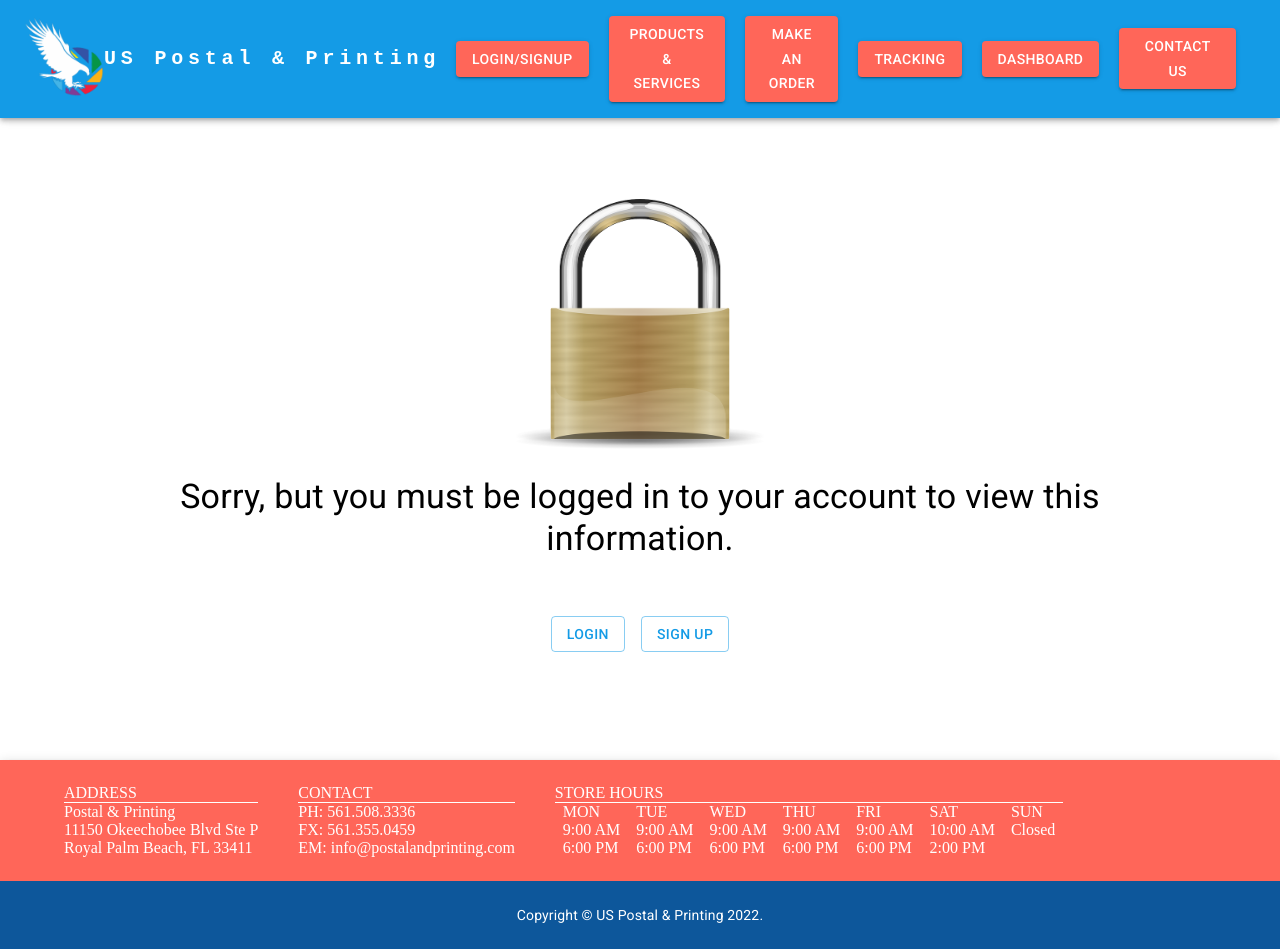
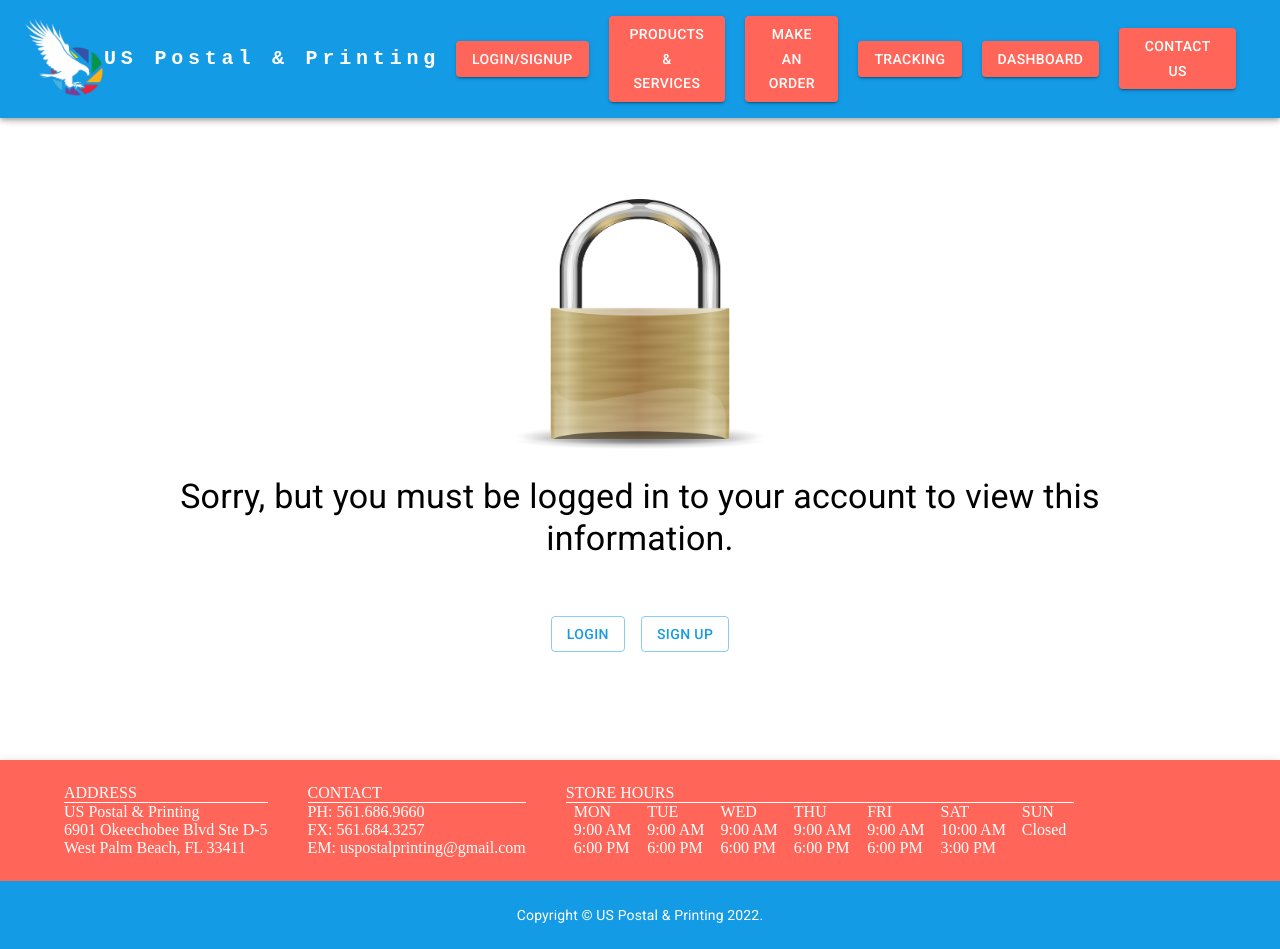
Before and after one commit to Mateo-Wallace/US-Postal-Printing, a React (Create React App) app in the folder client/: page /dashboard/1 in a window 1280 px wide. Built offline with nearby package versions, Linux system fonts and the light colour scheme; what survey-core would draw is missing.

Commit message:
updated info in second footer, changed color on first

```diff
--- a/client/src/components/Footer.js
+++ b/client/src/components/Footer.js
@@ -49,15 +49,15 @@
             <Grid container spacing={5} color='white'>
               <Grid item>
                 <Box borderBottom={1}>ADDRESS</Box>
-                <Box>Postal & Printing</Box>
-                <Box>11150 Okeechobee Blvd Ste P</Box>
-                <Box>Royal Palm Beach, FL 33411</Box>
+                <Box>US Postal & Printing</Box>
+                <Box>6901 Okeechobee Blvd Ste D-5</Box>
+                <Box>West Palm Beach, FL 33411</Box>
               </Grid>
               <Grid item>
                 <Box borderBottom={1}>CONTACT</Box>
-                <Box>PH: 561.508.3336</Box>
-                <Box>FX: 561.355.0459</Box>
-                <Box>EM: info@postalandprinting.com</Box>
+                <Box>PH: 561.686.9660</Box>
+                <Box>FX: 561.684.3257</Box>
+                <Box>EM: uspostalprinting@gmail.com</Box>
               </Grid>
               <Grid item>
                 <Box borderBottom={1}>STORE HOURS</Box>
@@ -90,7 +90,7 @@
                   <Grid item px={1}>
                     <Box>SAT</Box>
                     <Box>10:00 AM</Box>
-                    <Box>2:00 PM</Box>
+                    <Box>3:00 PM</Box>
                   </Grid>
                   <Grid item px={1}>
                     <Box>SUN</Box>
@@ -106,7 +106,7 @@
           sx={{
             py: 3,
             px: 2,
-            backgroundColor: 'primary.dark',
+            backgroundColor: 'primary',
           }}
         >
           <Container maxWidth="sm">
```
